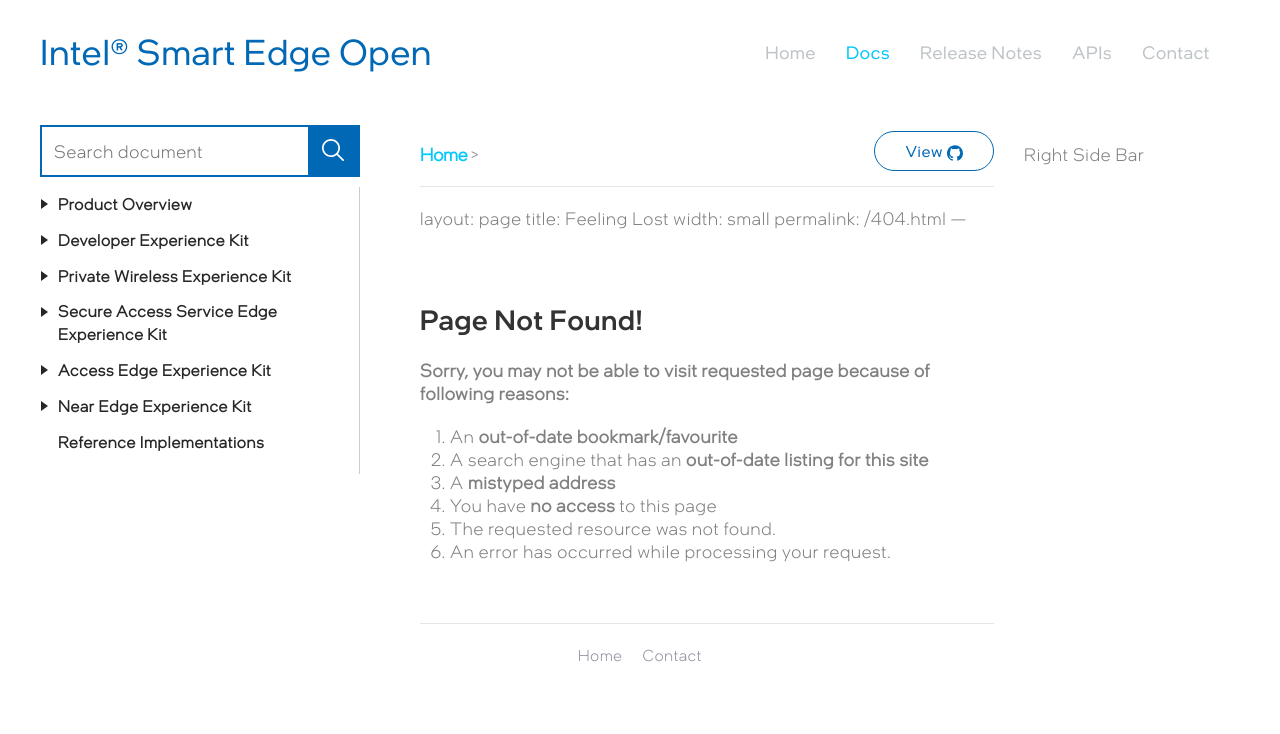
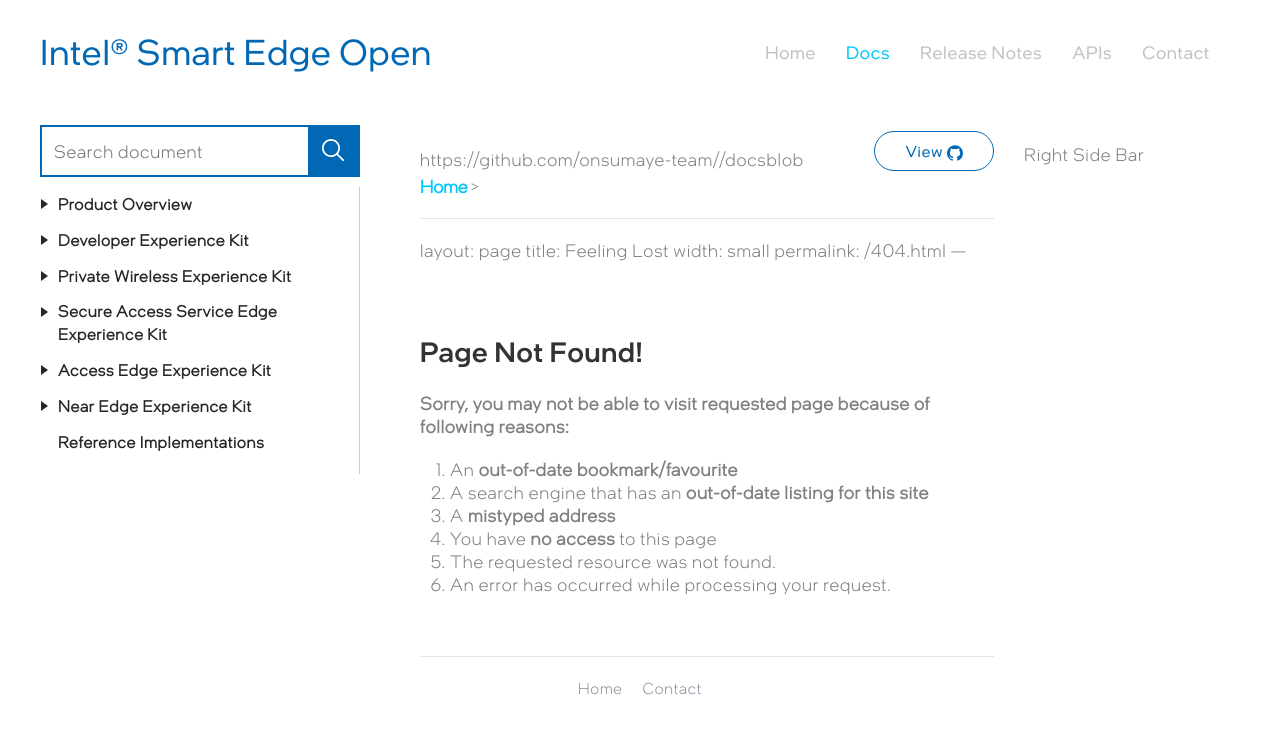
Before and after one commit to intelsmartedgeons/docs, a Jekyll site: the page built from 404.md, in a window 1280 px wide. Shown: the top 734 px of the page. Built offline with Jekyll 4.4.1, drawn with Linux system fonts in a browser that asks for light colours; some web fonts are replaced; our own code applies the rules of GitHub Pages for plain Markdown files; comment, search, counter and statistics services are not loaded; some of the changed lines change nothing that is shown.

Commit message:
set page url on view option

```diff
--- a/_config.yml
+++ b/_config.yml
@@ -15,7 +15,6 @@
 # Site subpath, e.g. /blog
 baseurl:            "/docs"
 
-
 apiURL: "https://www.openness.org"
 # Permalink URLs structure, for permalink style options see: https://jekyllrb.com/docs/permalinks/
 permalink:          /:title/
@@ -23,7 +22,7 @@
 # Site base hostname & protocol, e.g. http://example.com
 
 url:                ""
-main_url:           "https://smart-edge-open.github.io"
+main_url:           "https://onsumaye-team.github.io/"
 
 # Site logo # e.g. logo.png, upload logo image file to /uploads/ folder
 logo:
--- a/_includes/breadcrumbs.html
+++ b/_includes/breadcrumbs.html
@@ -12,6 +12,16 @@
 {% assign title = page.name | replace: "-"," " | replace: "_"," " | split: ".md" | first %}
 {% assign pageTitle = title | split: ' ' %}
 {% capture pageTitleUpper %}{% for word in pageTitle %}{{ word | capitalize }} {% endfor %}{% endcapture %}
+
+<!-- Github Page Url Start  -->
+{% if site.main_url == 'https://onsumaye-team.github.io/' %}
+  {% assign githubUrl = 'https://github.com/onsumaye-team/' | append:site.baseurl | append:'blob' %}
+{% else %}
+  {% assign githubUrl = 'https://github.com/onsumaye-team/' | append:site.baseurl | append:'blob' %}
+{% endif %}
+{{ githubUrl }}
+<!-- Github Page Url End  -->
+
 <a href="javascript:void(0);" mess="{{ page.path }} : {{ page.url }}" class="uk-button uk-button-primary-outline breadcrumbRightBtn">View <svg xmlns="http://www.w3.org/2000/svg" width="16" height="16" fill="none" xmlns:v="https://vecta.io/nano"><path d="M7.993.219C3.577.217 0 3.792 0 8.204c0 3.489 2.238 6.455 5.354 7.545.42.105.355-.193.355-.396v-1.384c-2.423.284-2.521-1.32-2.684-1.588-.329-.561-1.105-.704-.873-.971.552-.284 1.114.071 1.766 1.034.471.698 1.391.58 1.857.464.102-.42.32-.795.62-1.086-2.511-.45-3.557-1.982-3.557-3.804 0-.884.291-1.696.863-2.352-.364-1.08.034-2.005.087-2.143 1.038-.093 2.116.743 2.2.809.589-.159 1.263-.243 2.016-.243s1.432.087 2.027.248c.202-.154 1.202-.871 2.166-.784.052.138.441 1.041.098 2.107.579.657.873 1.477.873 2.363 0 1.825-1.054 3.359-3.571 3.802.216.212.387.465.504.744s.177.579.177.881v2.009c.014.161 0 .32.268.32 3.162-1.066 5.439-4.054 5.439-7.573A7.99 7.99 0 0 0 7.993.219z"></path></svg></a>
 <div id="breadcrumbs">
   {% assign crumbs = page.url | remove:'/index.html' | split: '/' %}
```
